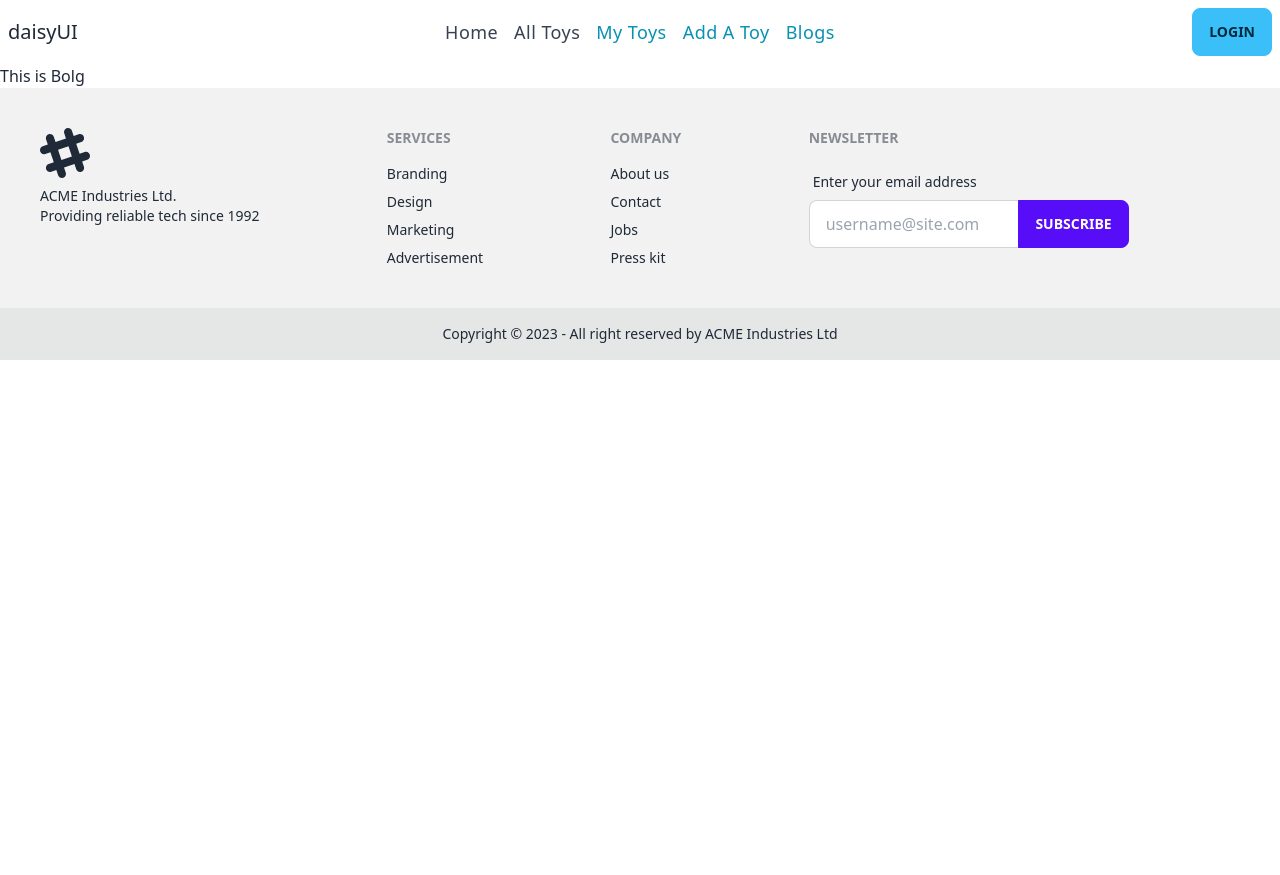
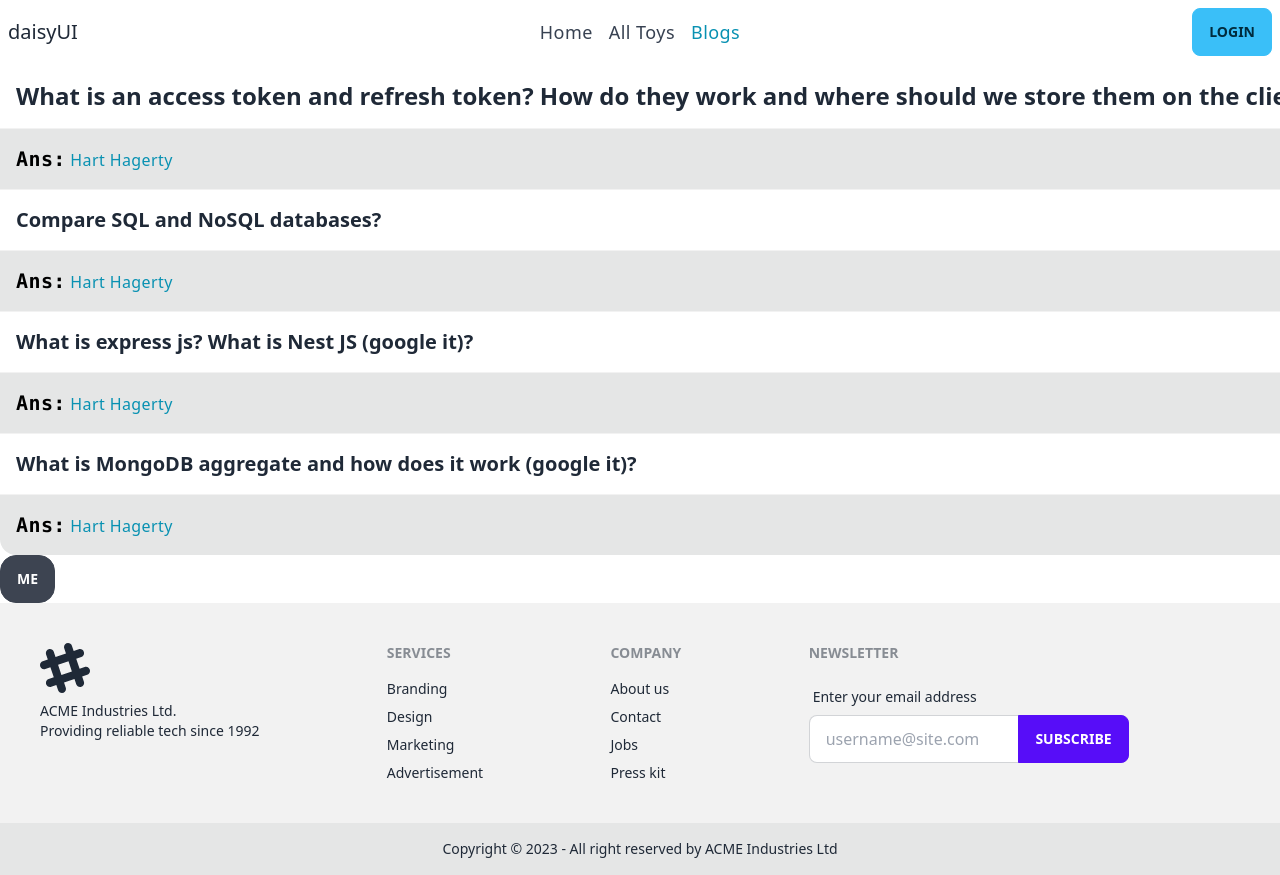
Before and after one commit to Saiful264/Toy_Marketplace_Client_Side, a React (Vite) app: page /blog in a window 1280 px wide. Before the commit the page ends 800 px from the top, so only its background shows below. Built offline with nearby package versions, Linux system fonts and the light colour scheme; no server answers.

Commit message:
added private router

```diff
--- /dev/null
+++ b/src/Router/PrivateRouter.jsx
@@ -0,0 +1,18 @@
+/* eslint-disable react/prop-types */
+import { useContext } from "react";
+import { Navigate, useLocation } from "react-router-dom";
+import { AuthContext } from "../providers/AuthProvider";
+
+const PrivateRouter = ({children}) => {
+    const {user} = useContext(AuthContext);
+    const location = useLocation();
+
+
+    if (user) {
+        return children;
+    }
+
+    return <Navigate state={{from: location}} to="/login" replace/>;
+};
+
+export default PrivateRouter;
--- a/src/firebase/firebase.config.js
+++ b/src/firebase/firebase.config.js
@@ -5,24 +5,24 @@ import { initializeApp } from "firebase/app";
 
 
 // Your web app's Firebase configuration
-// const firebaseConfig = {
-//   apiKey: "AIzaSyBBbuQoXHmlOZWyshOirxXDGq0a2NFfDMQ",
-//   authDomain: "toy-marketplace-5f4cf.firebaseapp.com",
-//   projectId: "toy-marketplace-5f4cf",
-//   storageBucket: "toy-marketplace-5f4cf.appspot.com",
-//   messagingSenderId: "732206090989",
-//   appId: "1:732206090989:web:af8463e39b5e10650ddae4"
-// };
+const firebaseConfig = {
+  apiKey: "AIzaSyBBbuQoXHmlOZWyshOirxXDGq0a2NFfDMQ",
+  authDomain: "toy-marketplace-5f4cf.firebaseapp.com",
+  projectId: "toy-marketplace-5f4cf",
+  storageBucket: "toy-marketplace-5f4cf.appspot.com",
+  messagingSenderId: "732206090989",
+  appId: "1:732206090989:web:af8463e39b5e10650ddae4"
+};
 
 // Your web app's Firebase configuration
-const firebaseConfig = {
-  apiKey:import.meta.env.FIREBASE_APIKEY,
-  authDomain:import.meta.env.FIREBASE_AUTHDOMAIN,
-  projectId:import.meta.env.FIREBASE_PROJECTID,
-  storageBucket:import.meta.env.FIREBASE_STORAGEBUCKET,
-  messagingSenderId:import.meta.env.FIREBASE_MESSAGINGSENDERID,
-  appId:import.meta.env.FIREBASE_APPID,
-};
+// const firebaseConfig = {
+//   apiKey:import.meta.env.FIREBASE_APIKEY,
+//   authDomain:import.meta.env.FIREBASE_AUTHDOMAIN,
+//   projectId:import.meta.env.FIREBASE_PROJECTID,
+//   storageBucket:import.meta.env.FIREBASE_STORAGEBUCKET,
+//   messagingSenderId:import.meta.env.FIREBASE_MESSAGINGSENDERID,
+//   appId:import.meta.env.FIREBASE_APPID,
+// };
 
 // Initialize Firebase
 const app = initializeApp(firebaseConfig);
--- a/src/index.css
+++ b/src/index.css
@@ -7,5 +7,5 @@
   }
 
   .default{
-    @apply font-medium tracking-wide text-gray-700 transition-colors duration-200 hover:text-cyan-600
+    @apply font-medium tracking-wide text-gray-700 transition-colors duration-200 hover:text-cyan-500
   }
--- a/src/pages/Blog/Blog.jsx
+++ b/src/pages/Blog/Blog.jsx
@@ -1,10 +1,60 @@
-
 const Blog = () => {
-    return (
-        <div>
-            This is Bolg
-        </div>
-    );
+  return (
+    <div>
+      <div className="overflow-x-auto">
+        <table className="table w-full">
+          <tbody>
+            {/* row 1 */}
+            <tr>
+              <td>
+                <h1 className="text-2xl font-semibold">
+                  What is an access token and refresh token? How do they work
+                  and where should we store them on the client-side?
+                </h1>
+              </td>
+            </tr>
+            {/* row 2 */}
+            <tr className="active">
+              <td><samp className="text-xl text-black font-extrabold">Ans:</samp> Hart Hagerty</td>
+            </tr>
+            {/* row 3 */}
+            <tr>
+              <td>
+              <h1 className="text-xl font-semibold">Compare SQL and NoSQL databases?</h1>
+              </td>
+            </tr>
+            {/* row 2 */}
+            <tr className="active">
+            <td><samp className="text-xl text-black font-extrabold">Ans:</samp> Hart Hagerty</td>
+            </tr>
+            {/* row 3 */}
+            <tr>
+              <td>
+              <h1 className="text-xl font-semibold">What is express js? What is Nest JS (google it)?</h1>
+              </td>
+            </tr>
+            {/* row 2 */}
+            <tr className="active">
+            <td><samp className="text-xl text-black font-extrabold">Ans:</samp> Hart Hagerty</td>
+            </tr>
+            {/* row 3 */}
+            <tr>
+              <td>
+              <h1 className="text-xl font-semibold">
+                  What is MongoDB aggregate and how does it work (google it)?
+                </h1>
+              </td>
+            </tr>
+            {/* row 2 */}
+            <tr className="active">
+            <td><samp className="text-xl text-black font-extrabold">Ans:</samp> Hart Hagerty</td>
+            </tr>
+          </tbody>
+        </table>
+        <button className="card card-compact btn hover:bg-sky-500 transition-all duration-200 hover:-translate-y-1">me</button>
+      </div>
+    </div>
+  );
 };
 
 export default Blog;
--- a/src/pages/Shared/Navbar/Navbar.jsx
+++ b/src/pages/Shared/Navbar/Navbar.jsx
@@ -87,22 +87,22 @@ const Navbar = () => {
                 </ul>
               </div>
             </li>
-            <li>
+            {user && <li>
               <NavLink
                 to="/blog"
                 className={({ isActive }) => (isActive ? "active" : "default")}
               >
                 My Toys
               </NavLink>
-            </li>
-            <li>
+            </li>}
+            {user && <li>
               <NavLink
                 to="/blog"
                 className={({ isActive }) => (isActive ? "active" : "default")}
               >
                 Add A Toy
               </NavLink>
-            </li>
+            </li>}
             <li>
               <NavLink
                 to="/blog"
```
